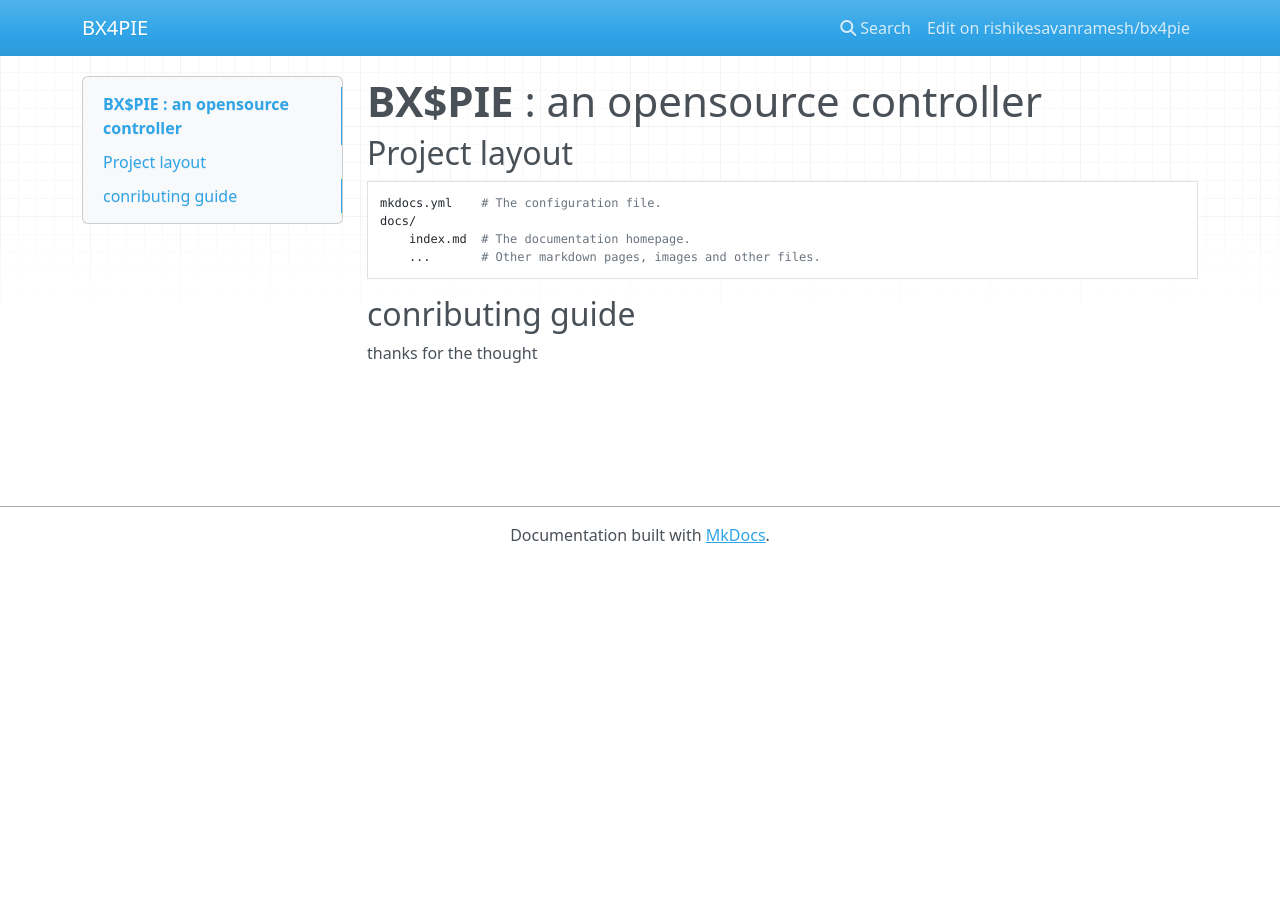
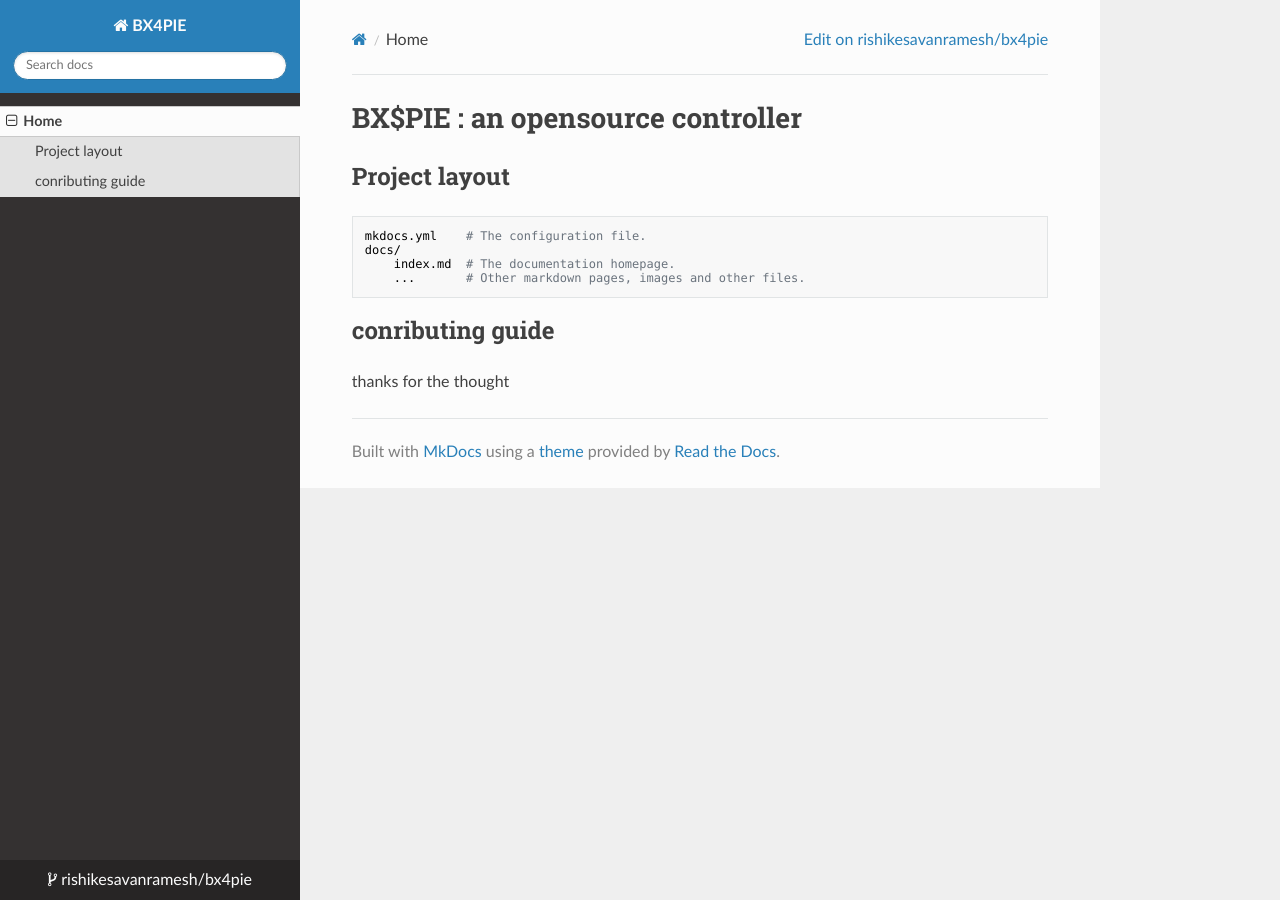
Before and after one commit to RishikesavanRamesh/bx4pie, an MkDocs documentation site: the page built from docs/index.md, in a window 1280 px wide. Built offline with MkDocs 1.6.1, drawn with Linux system fonts in a browser that asks for light colours; nearby versions of some CDN libraries; some of the changed lines change nothing that is shown.

Commit message:
change theme

```diff
--- /dev/null
+++ b/docs/requirements.txt
@@ -0,0 +1,2 @@
+mkdocs
+readthedocs
--- a/mkdocs.yml
+++ b/mkdocs.yml
@@ -7,6 +7,6 @@ docs_dir: docs/
 nav:
     - Home: index.md
 theme:
-  name: 'mkdocs'
+  name: 'readthedocs'
 extra_css:
   - docs/style.scss
```
